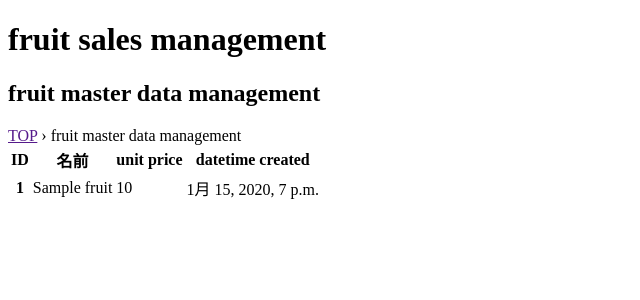
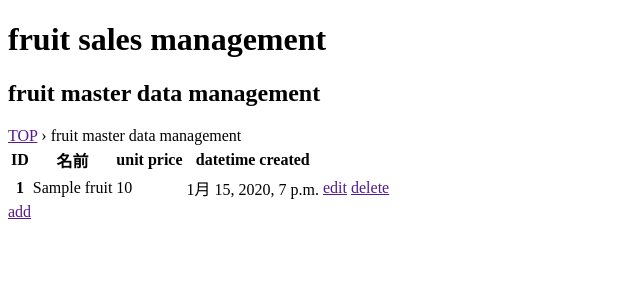
Before and after one commit to Czerny-F/fruitmarket, a Django app: page /products/fruits/ in a window 1280 px wide. Shown: the top 300 px of the page, without its empty margins (0-640 px from the left). Run offline with Django 3.2, Linux system fonts and the light colour scheme; tables that the repository leaves empty hold one stand-in row (values such as "Sample post").

Commit message:
products: links in template

```diff
--- a/fruitmarket/apps/products/templates/products/fruit_list.html
+++ b/fruitmarket/apps/products/templates/products/fruit_list.html
@@ -28,10 +28,16 @@
             <td>{{ obj.name }}</td>
             <td>{{ obj.unit_price }}</td>
             <td>{{ obj.created_at }}</td>
-            <td></td>
+            <td>
+              <a href="">{% trans "edit" %}</a>
+              <a href="">{% trans "delete" %}</a>
+            </td>
           </tr>
           {% endfor %}
         </tbody>
       </table>
     </div><!--//.table-->
+    <div class="buttons">
+      <a href="">{% trans "add" %}</a>
+    </div><!--//.buttons-->
 {% endblock %}
```
